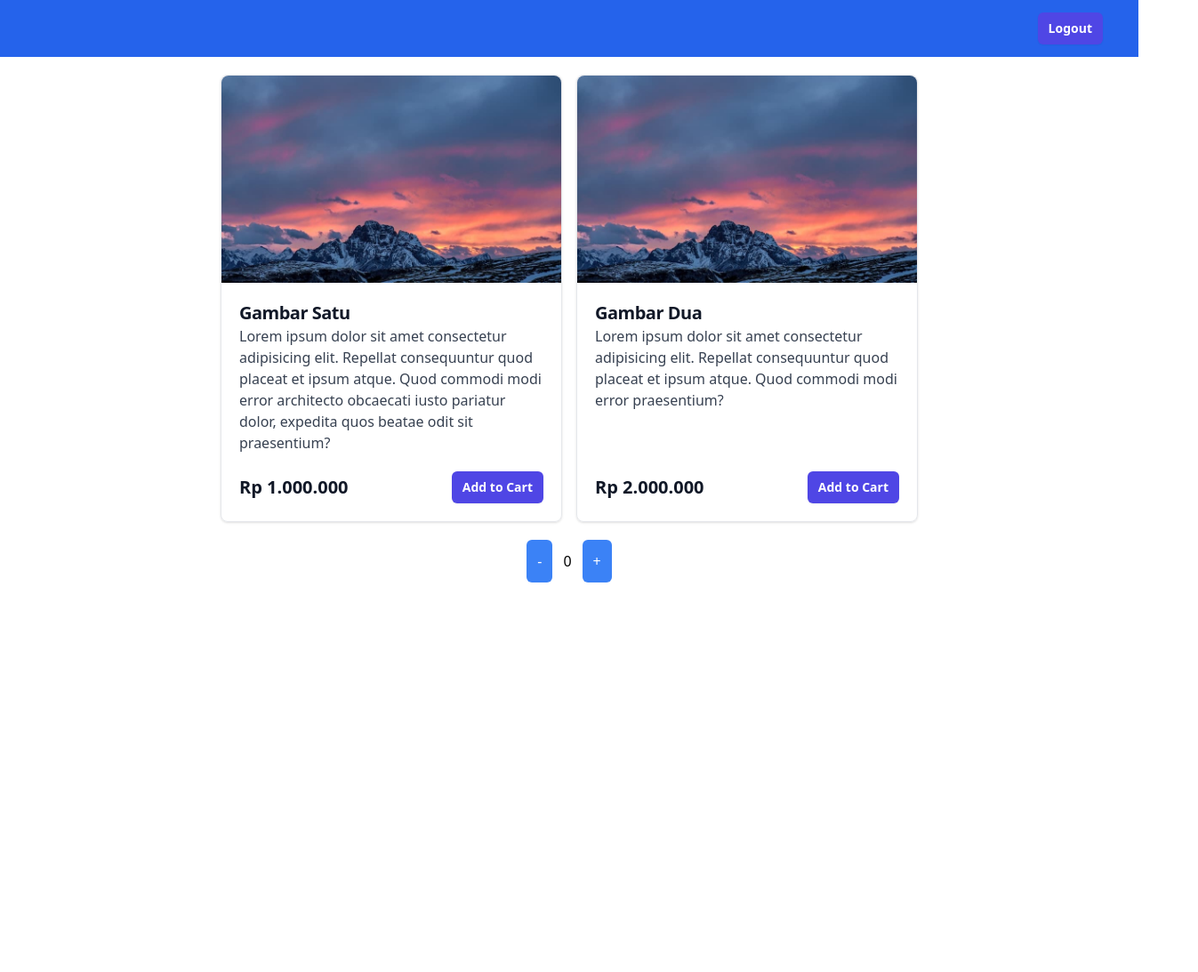
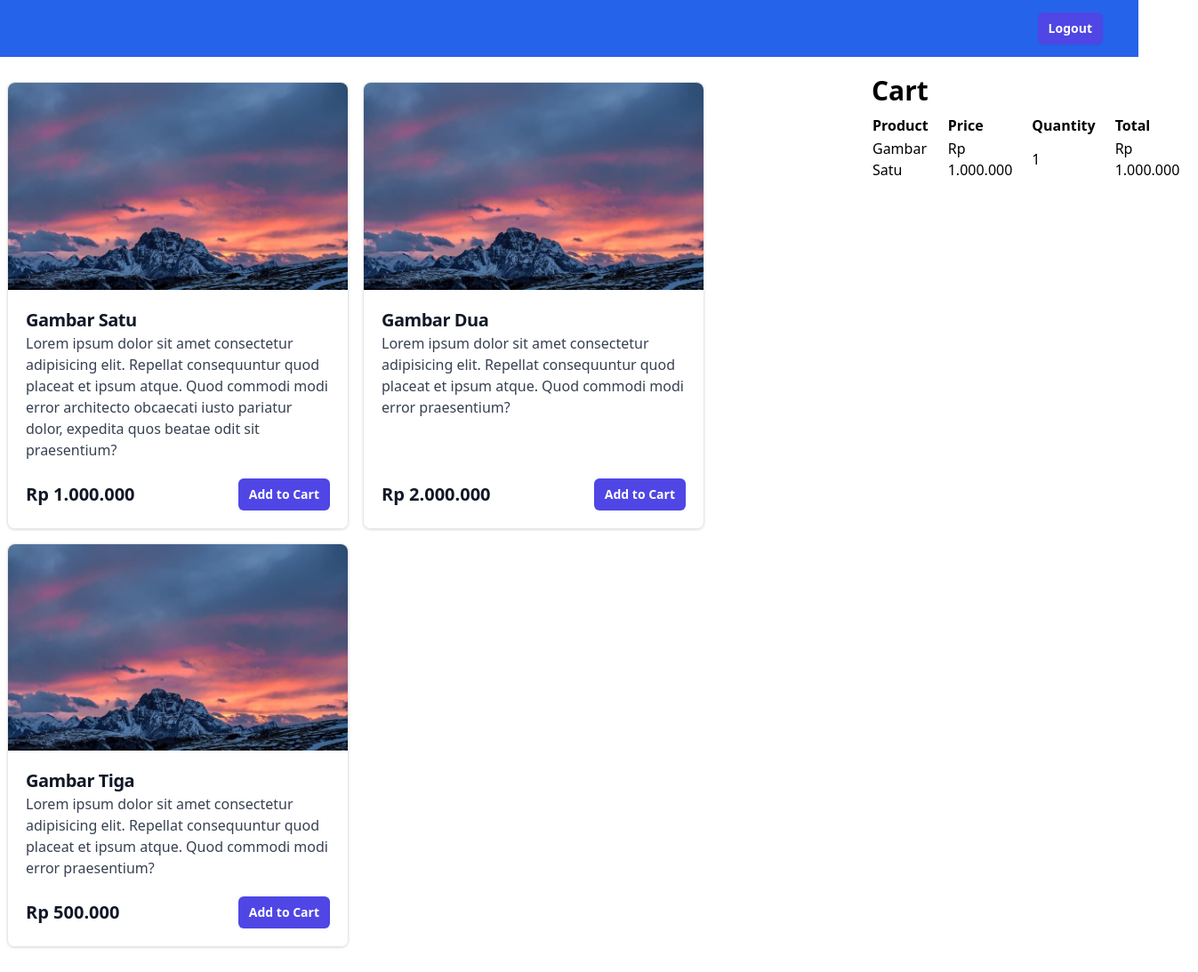
Before and after one commit to pinapin/first-react, a React (Vite) app: page /products in a window 1280 px wide. Shown: the whole page at 89% size, 1347 px wide, since content can reach past the window. Before the commit the page ends 800 px from the top, so only its background shows below. Built offline with nearby package versions, Linux system fonts and the light colour scheme.

Commit message:
Addtocart with useState

```diff
--- a/src/Pages/products.jsx
+++ b/src/Pages/products.jsx
@@ -1,13 +1,12 @@
-import { Fragment } from "react";
+import { Fragment, useState } from "react";
 import Button from "../components/Elements/Button";
 import CardProduct from "../components/Fragments/CardProduct";
-import Counter from "../components/Fragments/Counter";
 
 const products = [
   {
     id: 1,
     title: "Gambar Satu",
-    price: "1.000.000",
+    price: 1000000,
     image: "images/card-top.jpg",
     description: `Lorem ipsum dolor sit amet consectetur adipisicing elit. Repellat
     consequuntur quod placeat et ipsum atque. Quod commodi modi error
@@ -17,7 +16,15 @@
   {
     id: 2,
     title: "Gambar Dua",
-    price: "2.000.000",
+    price: 2000000,
+    image: "images/card-top.jpg",
+    description: `Lorem ipsum dolor sit amet consectetur adipisicing elit. Repellat
+    consequuntur quod placeat et ipsum atque. Quod commodi modi error praesentium?`,
+  },
+  {
+    id: 3,
+    title: "Gambar Tiga",
+    price: 500000,
     image: "images/card-top.jpg",
     description: `Lorem ipsum dolor sit amet consectetur adipisicing elit. Repellat
     consequuntur quod placeat et ipsum atque. Quod commodi modi error praesentium?`,
@@ -27,9 +34,28 @@
 const email = localStorage.getItem("email");
 
 const ProductsPage = () => {
+  const [cart, setCart] = useState([
+    {
+      id: 1,
+      qty: 1,
+    },
+  ]);
+
   const handleLogout = () => {
     localStorage.clear();
     window.location.href = "/login";
+  };
+
+  const handleAddToCart = (id) => {
+    if (cart.find((item) => item.id === id)) {
+      setCart(
+        cart.map((item) =>
+          item.id === id ? { ...item, qty: item.qty + 1 } : item
+        )
+      );
+    } else {
+      setCart([...cart, { id, qty: 1 }]);
+    }
   };
   return (
     <Fragment>
@@ -45,6 +71,7 @@
       </div>
 
       <div className="flex justify-center py-5">
+        <div className="w-3/4 flex flex-wrap">
           {products.map((product) => (
             <CardProduct key={product.id}>
               <CardProduct.Header
@@ -54,13 +81,53 @@
               <CardProduct.Body title={product.title}>
                 {product.description}
               </CardProduct.Body>
-            <CardProduct.Footer price={product.price} />
+              <CardProduct.Footer
+                addToCart={handleAddToCart}
+                price={product.price}
+                id={product.id}
+              />
             </CardProduct>
           ))}
         </div>
+        <div className="w-1/4">
+          <h1 className="text-3xl font-bold ml-5 mb-2">Cart</h1>
 
-      <div className="flex justify-center w-100">
-        <Counter></Counter>
+          <table className="text-left table-auto border-separate border-spacing-x-5">
+            <thead>
+              <tr>
+                <th>Product</th>
+                <th>Price</th>
+                <th>Quantity</th>
+                <th>Total</th>
+              </tr>
+            </thead>
+            <tbody>
+              {cart.map((item) => {
+                const product = products.find((p) => p.id === item.id);
+                return (
+                  <tr key={item.id}>
+                    <td>{product.title}</td>
+                    <td>
+                      Rp{" "}
+                      {product.price.toLocaleString("id-ID", {
+                        styles: "currency",
+                        currency: "IDR",
+                      })}
+                    </td>
+                    <td>{item.qty}</td>
+                    <td>
+                      Rp{" "}
+                      {(item.qty * product.price).toLocaleString("id-ID", {
+                        styles: "currency",
+                        currency: "IDR",
+                      })}
+                    </td>
+                  </tr>
+                );
+              })}
+            </tbody>
+          </table>
+        </div>
       </div>
     </Fragment>
   );
--- a/src/components/Elements/Button/index.jsx
+++ b/src/components/Elements/Button/index.jsx
@@ -4,7 +4,7 @@
     <button
       type={type}
       className={`flex justify-center rounded-md bg-indigo-600 px-3 py-1.5 text-sm font-semibold leading-6 text-white shadow-sm hover:bg-indigo-500 focus-visible:outline focus-visible:outline-2 focus-visible:outline-offset-2 focus-visible:outline-indigo-600 ${className}`}
-      onClick={() => onClick()}
+      onClick={onClick}
     >
       {children}
     </button>
--- a/src/components/Fragments/CardProduct.jsx
+++ b/src/components/Fragments/CardProduct.jsx
@@ -2,7 +2,7 @@
 const CardProduct = (props) => {
   const { children } = props;
   return (
-    <div className="w-full max-w-sm rounded-lg shadow border mx-2 flex flex-col justify-between">
+    <div className="w-full max-w-sm rounded-lg shadow border mx-2 flex flex-col justify-between my-2">
       {children}
     </div>
   );
@@ -32,11 +32,16 @@
 };
 
 const Footer = (props) => {
-  const { price } = props;
+  const { id, price, addToCart } = props;
   return (
     <div className="flex items-center justify-between px-5 pb-5">
-      <span className="text-xl font-bold text-gray-900">Rp {price}</span>
-      <Button className=" bg-blue-700">Add to Cart</Button>
+      <span className="text-xl font-bold text-gray-900">
+        Rp{" "}
+        {price.toLocaleString("id-ID", { styles: "currency", currency: "IDR" })}
+      </span>
+      <Button className=" bg-blue-700" onClick={() => addToCart(id)}>
+        Add to Cart
+      </Button>
     </div>
   );
 };
```
Lines whose indentation alone changed are shown as unchanged.
